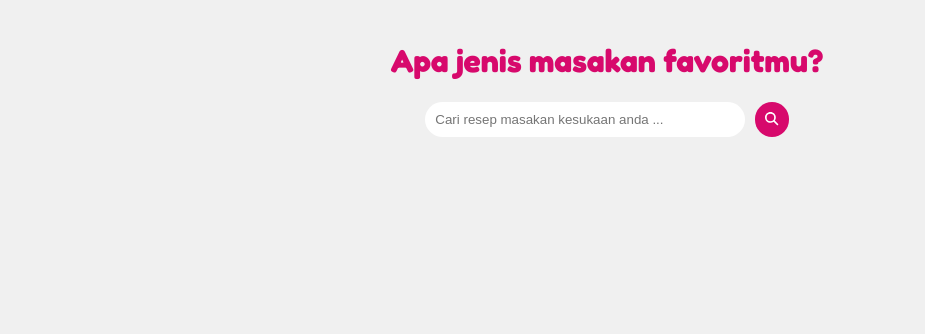
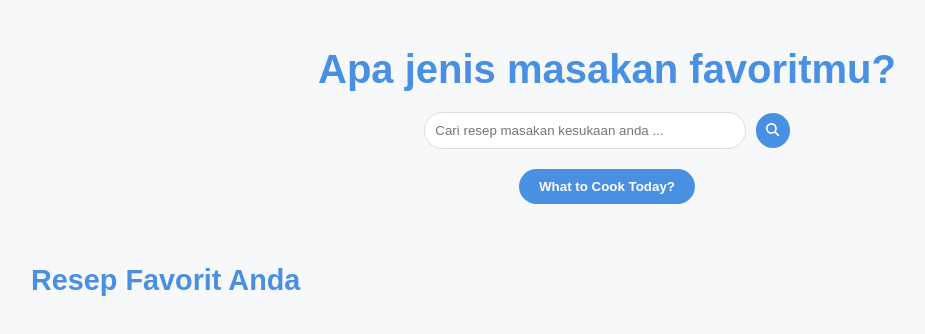
Before and after one commit to nabilahks/Search-Recipe-App, a React (Create React App) app: page / in a window 1280 px wide. Shown: the top 334 px of the page, without its empty margins (33-958 px from the left). Built offline with nearby package versions, Linux system fonts and the light colour scheme.

Commit message:
redesign and feat new feature

```diff
--- a/src/App.js
+++ b/src/App.js
@@ -2,11 +2,13 @@ import React, { useState } from 'react';
 import axios from 'axios';
 import SearchBar from './components/SearchBar';
 import RecipeCard from './components/RecipeCard';
+import RandomRecipe from './components/RandomRecipe'; // Import komponen baru
 import FavoriteList from './components/FavoriteList';
 
 const App = () => {
   const [recipes, setRecipes] = useState([]);
-  const [favorites, setFavorites] = useState([]);
+  const [randomRecipe, setRandomRecipe] = useState(null);
+  const [showRandomRecipe, setShowRandomRecipe] = useState(false); // State untuk menampilkan komponen
 
   const searchRecipes = async (query) => {
     const API_ID = process.env.REACT_APP_EDAMAM_API_ID;
@@ -16,39 +18,71 @@ const App = () => {
       const response = await axios.get(
         `https://api.edamam.com/search?q=${query}&app_id=${API_ID}&app_key=${API_KEY}`
       );
-      setRecipes(response.data.hits); // Simpan hasil pencarian di state
+      setRecipes(response.data.hits);
     } catch (error) {
-      console.error("Error fetching the recipes:", error);
+      console.error('Error fetching the recipes:', error);
     }
   };
 
-  // Tambahkan fungsi untuk menyimpan ke localStorage
-  const addToFavorites = (recipe) => {
-    const updatedFavorites = [...favorites, recipe];
-    setFavorites(updatedFavorites);
-    localStorage.setItem('favorites', JSON.stringify(updatedFavorites)); // Simpan di localStorage
+  const fetchRandomRecipe = async () => {
+    const API_ID = process.env.REACT_APP_EDAMAM_API_ID;
+    const API_KEY = process.env.REACT_APP_EDAMAM_API_KEY;
+
+    try {
+      const queryList = ['chicken', 'beef', 'vegetarian', 'fish', 'pasta'];
+      const randomQuery = queryList[Math.floor(Math.random() * queryList.length)];
+      const response = await axios.get(
+        `https://api.edamam.com/search?q=${randomQuery}&app_id=${API_ID}&app_key=${API_KEY}`
+      );
+
+      const randomIndex = Math.floor(Math.random() * response.data.hits.length);
+      setRandomRecipe(response.data.hits[randomIndex].recipe);
+      setShowRandomRecipe(true); // Tampilkan komponen random recipe
+    } catch (error) {
+      console.error('Error fetching random recipe:', error);
+    }
   };
 
-  console.log(recipes)
-
   return (
-    <div className="container" style={{ backgroundColor: '#f0f0f0', padding: '20px', minHeight: '100vh' }}>
-      <h1 style={{textAlign:"center"}}>Apa jenis masakan favoritmu?</h1>
-      <div style={{textAlign:'center'}}>
+    <div className="container" style={{ padding: '20px', minHeight: '100vh' }}>
+      <h1 style={{ textAlign: 'center', color: '#4a90e2' }}>
+        Apa jenis masakan favoritmu?
+      </h1>
+      <div style={{ textAlign: 'center', marginBottom: '20px' }}>
         <SearchBar onSearch={searchRecipes} />
+        <button
+          onClick={fetchRandomRecipe}
+          style={{
+            padding: '10px 20px',
+            marginTop: '20px',
+            borderRadius: '25px',
+            border: 'none',
+            backgroundColor: '#4a90e2',
+            color: 'white',
+            fontWeight: 'bold',
+            cursor: 'pointer',
+            transition: 'background-color 0.3s ease',
+          }}
+        >
+          What to Cook Today?
+        </button>
       </div>
-      <div className="recipe-list">
+      {showRandomRecipe && randomRecipe && (
+        <RandomRecipe
+          recipe={randomRecipe}
+          onClose={() => setShowRandomRecipe(false)} // Tutup komponen
+        />
+      )}
+      <div className="recipe-list" style={{ display: 'flex', flexWrap: 'wrap', justifyContent: 'center', marginTop: '20px' }}>
         {recipes.map((recipe, index) => (
           <RecipeCard
             key={index}
             recipe={recipe.recipe}
-            addToFavorites={() => addToFavorites(recipe.recipe)}
+            addToFavorites={() => {}}
           />
         ))}
-        {favorites.map((recipe, index) => (
-          <FavoriteList/>
-        ))}
       </div>
+      <FavoriteList />
     </div>
   );
 };
--- a/src/components/FavoriteList.js
+++ b/src/components/FavoriteList.js
@@ -11,15 +11,52 @@ const FavoriteList = () => {
   }, []);
 
   return (
-    <div>
-      <h2>Your Favorite Recipes</h2>
-      <div className="favorite-list">
+    <div style={{ marginTop: '40px' }}>
+      <h2 style={{ color: '#4a90e2', fontSize: '1.8rem', marginBottom: '20px' }}>
+        Resep Favorit Anda
+      </h2>
+      <div className="favorite-list" style={{ display: 'flex', flexWrap: 'wrap', justifyContent: 'center' }}>
         {favorites.map((recipe, index) => (
-          <div key={index} className="recipe-card">
-            <img src={recipe.image} alt={recipe.label} />
-            <h3>{recipe.label}</h3>
-            <p>{recipe.ingredientLines.join(', ')}</p>
-            <a href={recipe.url} target="_blank" rel="noopener noreferrer">View Recipe</a>
+          <div
+            key={index}
+            style={{
+              display: 'flex',
+              flexDirection: 'column',
+              border: '1px solid #e0e0e0',
+              borderRadius: '10px',
+              overflow: 'hidden',
+              backgroundColor: '#fff',
+              margin: '15px',
+              width: '300px',
+              boxShadow: '0 2px 5px rgba(0, 0, 0, 0.1)',
+            }}
+          >
+            <img
+              src={recipe.image}
+              alt={recipe.label}
+              style={{ width: '100%', height: '200px', objectFit: 'cover' }}
+            />
+            <div style={{ padding: '15px' }}>
+              <h3 style={{ fontSize: '1.2rem', margin: '10px 0' }}>{recipe.label}</h3>
+              <p style={{ color: '#666', fontSize: '0.9rem' }}>
+                {recipe.ingredientLines.join(', ')}
+              </p>
+              <a
+                href={recipe.url}
+                target="_blank"
+                rel="noopener noreferrer"
+                style={{
+                  padding: '10px 20px',
+                  textDecoration: 'none',
+                  backgroundColor: '#4a90e2',
+                  borderRadius: '20px',
+                  color: 'white',
+                  fontWeight: 'bold',
+                }}
+              >
+                View Recipe
+              </a>
+            </div>
           </div>
         ))}
       </div>
--- /dev/null
+++ b/src/components/RandomRecipe.js
@@ -0,0 +1,99 @@
+import React from 'react';
+import { FontAwesomeIcon } from '@fortawesome/react-fontawesome';
+import { faTimes } from '@fortawesome/free-solid-svg-icons';
+
+const RandomRecipe = ({ recipe, onClose }) => {
+  return (
+    <div
+      style={{
+        position: 'fixed',
+        top: 0,
+        left: 0,
+        width: '100%',
+        height: '100%',
+        backgroundColor: 'rgba(0, 0, 0, 0.7)',
+        display: 'flex',
+        justifyContent: 'center',
+        alignItems: 'center',
+        zIndex: 1000,
+      }}
+    >
+      <div
+        style={{
+          backgroundColor: 'white',
+          padding: '20px',
+          borderRadius: '15px',
+          width: '90%',
+          maxWidth: '600px', // Maksimal lebar modal
+          textAlign: 'center',
+          position: 'relative', // Posisi relatif untuk tombol close
+          boxShadow: '0 4px 10px rgba(0, 0, 0, 0.3)',
+        }}
+      >
+        {/* Tombol Close */}
+        <button
+          onClick={onClose}
+          style={{
+            position: 'absolute',
+            top: '15px',
+            right: '15px',
+            backgroundColor: 'transparent',
+            border: 'none',
+            color: '#d7096c',
+            fontSize: '1.5rem',
+            cursor: 'pointer',
+          }}
+        >
+          <FontAwesomeIcon icon={faTimes} />
+        </button>
+
+        {/* Konten Modal */}
+        <img
+          src={recipe.image}
+          alt={recipe.label}
+          style={{
+            width: '100%',
+            height: '250px', // Tinggi gambar lebih proporsional
+            objectFit: 'cover',
+            borderRadius: '15px',
+            marginBottom: '20px',
+          }}
+        />
+        <h1 style={{ color: '#4a90e2', marginBottom: '10px' }}>{recipe.label}</h1>
+        <p style={{ fontSize: '1rem', color: '#666' }}>
+          {recipe.cuisineType.join(', ')} | {recipe.dishType}
+        </p>
+        <p style={{ fontSize: '1rem', margin: '10px 0', color: '#333' }}>
+          <strong>Calories:</strong> {recipe.calories.toFixed(2)} kcal
+        </p>
+        <h3 style={{ marginTop: '20px', marginBottom: '10px', color: '#333' }}>Ingredients:</h3>
+        <ul style={{ textAlign: 'left', margin: '0 auto', maxWidth: '90%' }}>
+          {recipe.ingredientLines.map((ingredient, index) => (
+            <li key={index} style={{ marginBottom: '5px', color: '#555' }}>
+              {ingredient}
+            </li>
+          ))}
+        </ul>
+        <a
+          href={recipe.url}
+          target="_blank"
+          rel="noopener noreferrer"
+          style={{
+            display: 'inline-block',
+            padding: '10px 20px',
+            textDecoration: 'none',
+            backgroundColor: '#4a90e2',
+            color: 'white',
+            borderRadius: '20px',
+            marginTop: '20px',
+            fontWeight: 'bold',
+          }}
+        >
+          View Full Recipe
+        </a>
+      </div>
+    </div>
+  );
+};
+
+export default RandomRecipe;
--- a/src/components/RecipeCard.js
+++ b/src/components/RecipeCard.js
@@ -1,21 +1,70 @@
-import { faStar, faUtensils } from '@fortawesome/free-solid-svg-icons';
+import { faUtensils } from '@fortawesome/free-solid-svg-icons';
 import { FontAwesomeIcon } from '@fortawesome/react-fontawesome';
 import React from 'react';
 
 const RecipeCard = ({ recipe, addToFavorites }) => {
   return (
-    <div className="recipe-card">
-      <img src={recipe.image} alt={recipe.label} />
-      <div style={{margin:"0px 20px", display:"flex", flexDirection:"column", justifyContent:"space-between"}}>
-        <div>
-          <h3>{recipe.label}</h3>
-          <p>{recipe.cuisineType.join(', ')} | {recipe.dishType}</p>
-          <p><FontAwesomeIcon icon={faUtensils} style={{ color: "#c8cfff" }}/> {recipe.calories} kcal</p>
-        </div>
-        <div style={{display:"flex"}}>
-          <a href={recipe.url} target="_blank" rel="noopener noreferrer" style={{padding:"10px", textDecoration:"none", backgroundColor:"#d7096c", borderRadius:"20px", color:"white"}}>View Recipe</a>
-          <button onClick={addToFavorites} style={{marginLeft:"5px", backgroundColor:"transparent", cursor:"pointer", border:"none"}}>
-            <FontAwesomeIcon icon={faStar} style={{ color: "#ffbf00", height:"30px" }}/>
+    <div
+      className="recipe-card"
+      style={{
+        display: 'flex',
+        flexDirection: 'column',
+        justifyContent: "space-between",
+        border: '1px solid #e0e0e0',
+        borderRadius: '10px',
+        overflow: 'hidden',
+        backgroundColor: '#fff',
+        margin: '15px',
+        width: '300px',
+        boxShadow: '0 2px 5px rgba(0, 0, 0, 0.1)',
+        transition: 'transform 0.3s ease, box-shadow 0.3s ease',
+      }}
+    >
+      <img
+        src={recipe.image}
+        alt={recipe.label}
+        style={{ width: '100%', height: '200px', objectFit: 'cover' }}
+      />
+      <div style={{ padding: '15px' }}>
+        <h3 style={{ fontSize: '1.2rem', margin: '10px 0' }}>{recipe.label}</h3>
+        <p style={{ color: '#666', fontSize: '0.9rem' }}>
+          {recipe.cuisineType.join(', ')} | {recipe.dishType}
+        </p>
+        <p style={{ color: '#666', fontSize: '0.9rem' }}>
+          <FontAwesomeIcon icon={faUtensils} style={{ color: '#c8cfff' }} />{' '}
+          {recipe.calories.toFixed(2)} kcal
+        </p>
+        <div style={{ display: 'flex', flexDirection: "column", justifyContent: 'space-between', marginTop: '10px' }}>
+          <a
+            href={recipe.url}
+            target="_blank"
+            rel="noopener noreferrer"
+            style={{
+              padding: '10px 20px',
+              textDecoration: 'none',
+              backgroundColor: '#4a90e2',
+              borderRadius: '20px',
+              color: 'white',
+              fontWeight: 'bold',
+              textAlign: "center"
+            }}
+          >
+            View Recipe
+          </a>
+          <button
+            onClick={addToFavorites}
+            style={{
+              padding: '10px 20px',
+              textDecoration: 'none',
+              backgroundColor: '#fff',
+              borderRadius: '20px',
+              color: '#4a90e2',
+              fontWeight: 'bold',
+              marginTop: "10px",
+              border: "1px solid #4a90e2"
+            }}
+          >
+            Add to Favorite
           </button>
         </div>
       </div>
--- a/src/components/SearchBar.js
+++ b/src/components/SearchBar.js
@@ -7,20 +7,36 @@ const SearchBar = ({ onSearch }) => {
 
   const handleSubmit = (e) => {
     e.preventDefault();
-    onSearch(query); // Kirim query pencarian ke App.js
+    onSearch(query);
   };
 
   return (
     <form onSubmit={handleSubmit}>
       <input
-        style={{padding:'10px', borderRadius:'20px', border:'none', width:"300px", marginRight:"10px"}}
+        style={{
+          padding: '10px',
+          borderRadius: '20px',
+          border: '1px solid #ddd',
+          width: '300px',
+          marginRight: '10px',
+        }}
         type="text"
         value={query}
         onChange={(e) => setQuery(e.target.value)}
         placeholder="Cari resep masakan kesukaan anda ..."
       />
-      <button type="submit" style={{padding:"10px", borderRadius:"20px", border:"none", backgroundColor:"#d7096c", color:"white", cursor:"pointer"}}>
-        <FontAwesomeIcon icon={faSearch}/>
+      <button
+        type="submit"
+        style={{
+          padding: '10px',
+          borderRadius: '20px',
+          border: 'none',
+          backgroundColor: '#4a90e2',
+          color: 'white',
+          cursor: 'pointer',
+        }}
+      >
+        <FontAwesomeIcon icon={faSearch} />
       </button>
     </form>
   );
--- a/src/index.css
+++ b/src/index.css
@@ -1,35 +1,112 @@
-.recipe-card {
-  border: 1px solid #ddd;
-  padding: 20px;
-  margin: 16px;
-  border-radius: 20px;
-  border-left: 5px solid #d7096c;
-  background-color: white;
-  display: flex;
-  flex-direction: row;
+/* global.css */
+html, body {
+  margin: 0;
+  padding: 0;
+  font-family: "Poppins", sans-serif;
+  color: #333;
+  background-color: #f7f8fa;
+}
+
+h1 {
+  font-size: 2.5rem;
+  color: #4a90e2;
+  text-align: center;
+  margin-bottom: 20px;
+}
+
+.container {
+  width: 90%;
+  max-width: 1200px;
+  margin: 0 auto;
 }
 
 .recipe-list, .favorite-list {
   display: grid;
-  justify-content: space-around;
-  grid-template-columns: 1fr;
+  grid-template-columns: repeat(auto-fit, minmax(300px, 1fr));
+  gap: 20px;
+  margin-top: 20px;
+  justify-content: center;
 }
 
-@media screen and (min-width: 1024px) {
-  .recipe-list, .favorite-list {
-    grid-template-columns: 1fr 1fr;
-  }
+.recipe-card {
+  border: 1px solid #e6e6e6;
+  padding: 16px;
+  border-radius: 15px;
+  background-color: #fff;
+  box-shadow: 0 2px 8px rgba(0, 0, 0, 0.1);
+  transition: transform 0.3s ease, box-shadow 0.3s ease;
 }
 
-img {
-  max-width: 100%;
-  height: 200px;
-  border-radius: 20px;
+.recipe-card:hover {
+  transform: translateY(-5px);
+  box-shadow: 0 4px 12px rgba(0, 0, 0, 0.2);
 }
 
-html, body {
-  margin: 0;
-  padding: 0;
-  font-family: "Fredoka", sans-serif;
-  color: #d7096c;
+.recipe-card img {
+  width: 100%;
+  height: 200px;
+  object-fit: cover;
+  border-radius: 15px;
 }
+
+.recipe-card h3 {
+  font-size: 1.2rem;
+  color: #333;
+  margin: 10px 0;
+}
+
+.recipe-card p {
+  color: #555;
+  font-size: 0.9rem;
+}
+
+.recipe-card a {
+  padding: 10px 20px;
+  text-decoration: none;
+  background-color: #4a90e2;
+  color: white;
+  border-radius: 25px;
+  font-weight: bold;
+  transition: background-color 0.3s ease;
+}
+
+.favorite-list {
+  margin-top: 40px;
+}
+
+.favorite-list h2 {
+  font-size: 1.8rem;
+  color: #4a90e2;
+  text-align: center;
+  margin-bottom: 20px;
+}
+
+.favorite-list .recipe-card {
+  border-left: 5px solid #4a90e2;
+}
+
+button, input {
+  font-family: "Poppins", sans-serif;
+}
+
+input {
+  padding: 10px;
+  border-radius: 25px;
+  border: 1px solid #ddd;
+  width: 100%;
+  max-width: 300px;
+  margin-right: 10px;
+}
+
+button {
+  padding: 10px 20px;
+  border-radius: 25px;
+  border: none;
+  background-color: #4a90e2;
+  color: white;
+  cursor: pointer;
+}
+
+button:hover {
+  background-color: #ad0558;
+}
```
